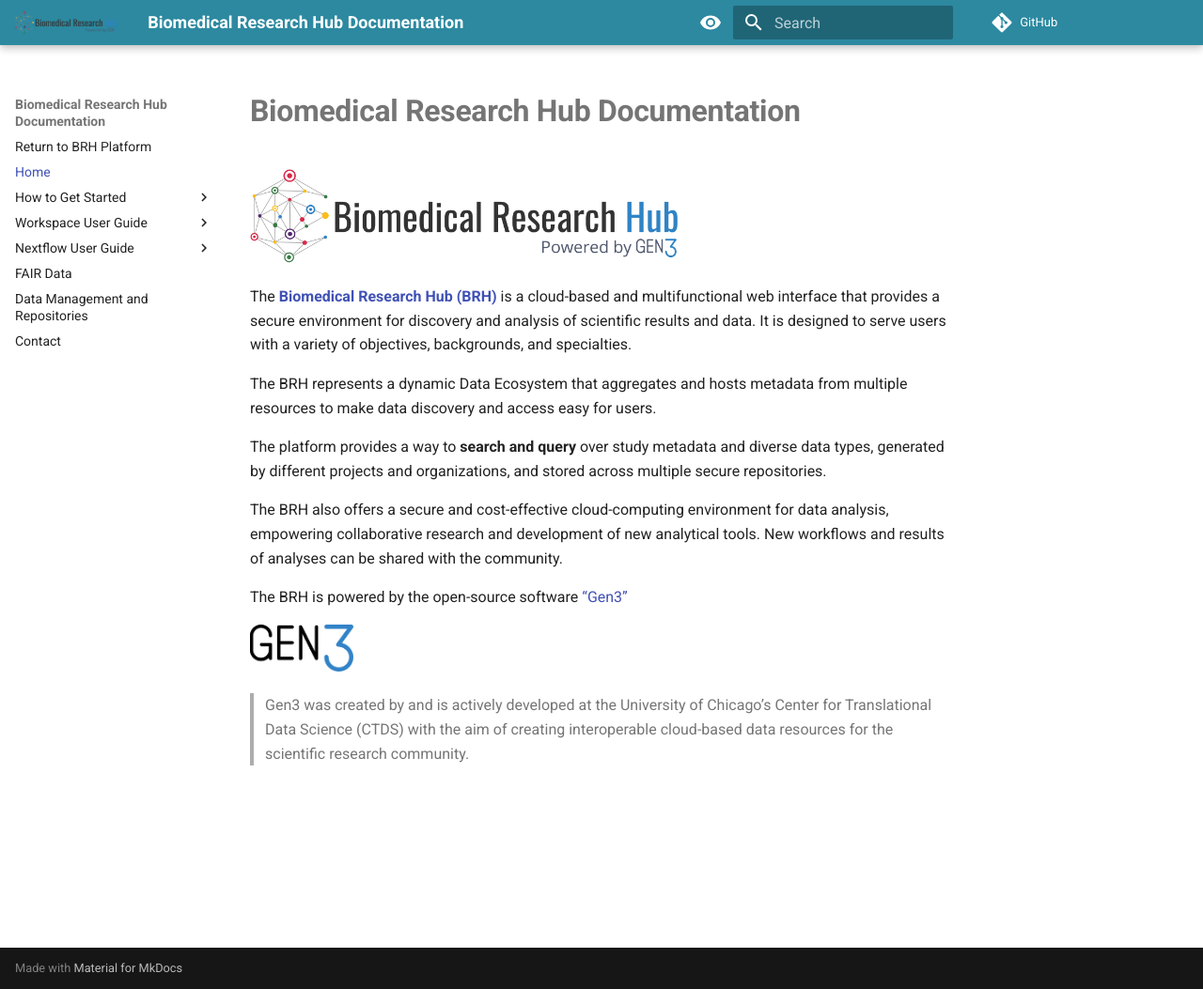
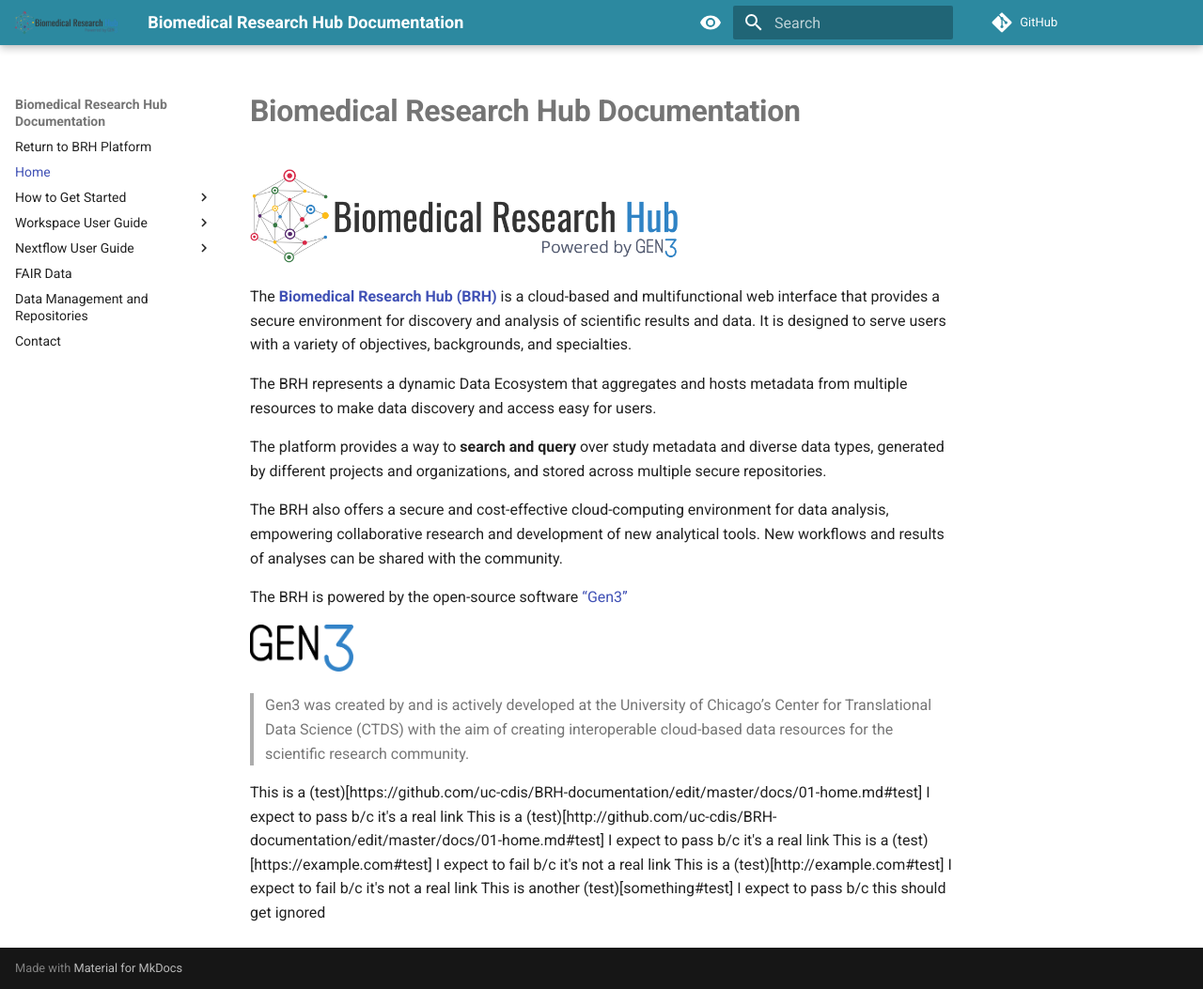
Before and after one commit to uc-cdis/BRH-documentation, an MkDocs documentation site: the page built from docs/01-home.md, in a window 1280 px wide and 1053 px high. Shown: the whole window at 94% size. Built offline with MkDocs 1.6.1 and Material for MkDocs 9.7.7, drawn with Linux system fonts in a browser that asks for light colours; comment, search, counter and statistics services are not loaded.

Commit message:
Update 01-home.md

```diff
--- a/docs/01-home.md
+++ b/docs/01-home.md
@@ -24,3 +24,9 @@
 [Gen3.org]: https://gen3.org/
 [img BRH logo]: ./img/brh-logo.png
 [img Gen3 logo]: ./img/gen3blue.png
+
+This is a (test)[https://github.com/uc-cdis/BRH-documentation/edit/master/docs/01-home.md#test] I expect to pass b/c it's a real link
+This is a (test)[http://github.com/uc-cdis/BRH-documentation/edit/master/docs/01-home.md#test] I expect to pass b/c it's a real link
+This is a (test)[https://example.com#test] I expect to fail b/c it's not a real link
+This is a (test)[http://example.com#test] I expect to fail b/c it's not a real link
+This is another (test)[something#test] I expect to pass b/c this should get ignored
```
